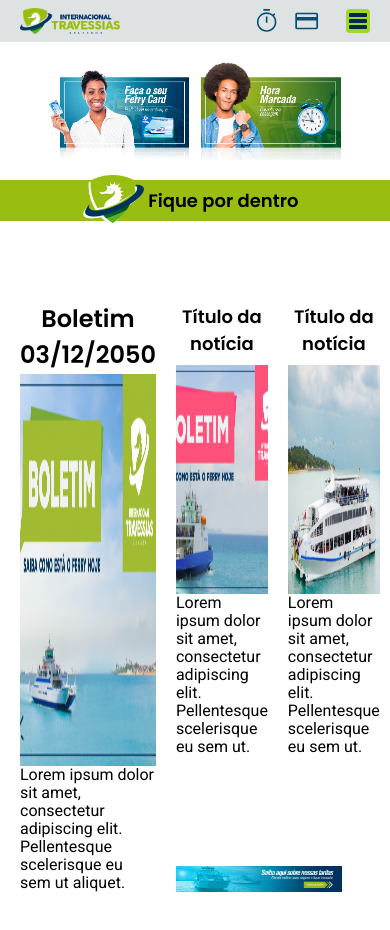
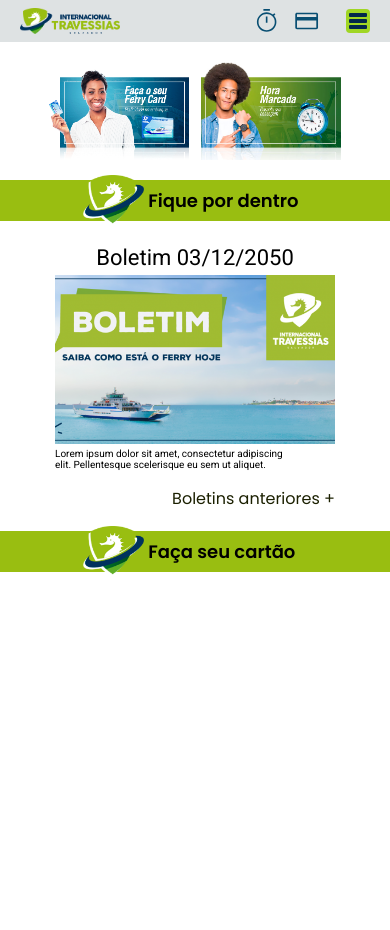
Before and after one commit to 071Gaybol/internacional-travessias-remake, a plain HTML site: page index.html in a window 390 px wide. After the commit the page ends 844 px from the top, so only its background shows below. Drawn offline with Linux system fonts and the light colour scheme.

Commit message:
notícia finalizada

```diff
--- a/css/home.css
+++ b/css/home.css
@@ -76,3 +76,65 @@
   grid-column: 2/4;
   margin-top: auto;
 }
+
+.boletins {
+  display: none;
+}
+
+@media (max-width: 900px) {
+  .noticia {
+    grid-template-columns: 1fr;
+    justify-items: center;
+    width: fit-content;
+    padding: 40px 0;
+    gap: 16px;
+  }
+  .noticia p {
+    width: 565px;
+  }
+
+  .tarifas,
+  .noticia-secundaria {
+    display: none;
+  }
+
+  .boletins {
+    display: block;
+    font: 400 1.5rem/1.5 "Poppins", sans-serif;
+    justify-self: right;
+  }
+}
+
+@media (max-width: 600px) {
+  .noticia {
+    padding: 20px 0;
+  }
+  .noticia img {
+    width: 360px;
+    height: 220px;
+    margin: 0 auto;
+    margin-bottom: 4px;
+  }
+  .noticia h2 {
+    font: 400 1.375rem/1.5 "Roboto", sans-serif;
+  }
+  .noticia p {
+    width: 360px;
+  }
+  .boletins {
+    font-size: 1rem;
+  }
+}
+
+@media (max-width: 400px) {
+  .noticia img {
+    width: 280px;
+    height: 169px;
+    object-fit: cover;
+  }
+
+  .noticia p {
+    width: 240px;
+    font-size: 0.625rem;
+  }
+}
--- a/index.html
+++ b/index.html
@@ -57,9 +57,11 @@
 
       <a href="./" class="noticia-principal">
         <h2>Boletim 03/12/2050</h2>
+
         <img src="./img/boletim-verde.png" alt="">
         <p>Lorem ipsum dolor sit amet, consectetur adipiscing elit. Pellentesque scelerisque eu sem ut aliquet.
         </p>
+
       </a>
 
       <a href="./" class="noticia-secundaria">
@@ -75,6 +77,12 @@
       </a href="./">
 
       <a href="./" class="tarifas"><img src="./img/tarifas.jpg" alt="Saiba aqui sobre nossas tarifas"></a href="./">
+
+      <a class="boletins p5" href="./">Boletins anteriores +</a>
+    </div>
+
+    <div class="section">
+      <h1><img src="./img/icones/logo-secao.png" alt="">Faça seu cartão</h1>
     </div>
   </main>
 
```
